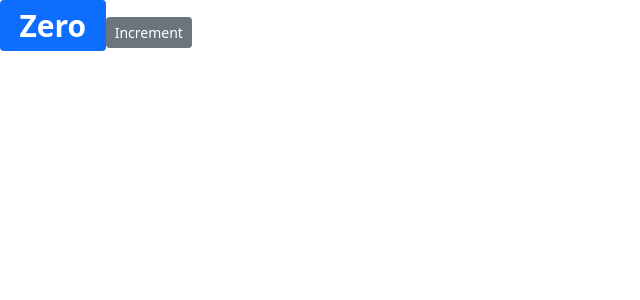
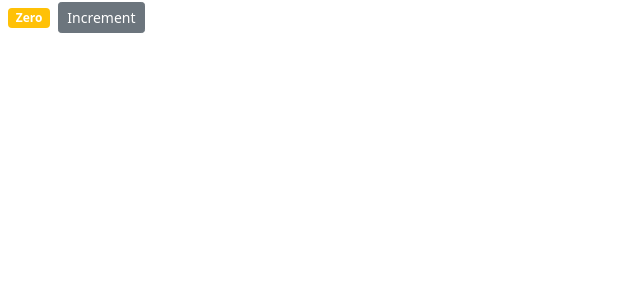
Before and after one commit to Chen-Stefan/React_tutorial, a React (Create React App) app in the folder tutorial/: page / in a window 1280 px wide. Shown: the top 300 px of the page, without its empty margins (0-640 px from the left). Built offline with nearby package versions, Linux system fonts and the light colour scheme.

Commit message:
refactor variable declaration in a separate method

```diff
--- a/tutorial/src/components/Counter.jsx
+++ b/tutorial/src/components/Counter.jsx
@@ -4,15 +4,21 @@ import {Button, Badge} from 'react-bootstrap'
 
 class Counter extends Component {
   state = {
-    count: 0,
+    count: 0
   };
   render() {
     return (
       <div>
-        <span style = {{fontSize: 30}}className="badge bg-primary">{this.formatCount()}</span>
+        <span className= {this.getBadgeClasses()}>{this.formatCount()}</span>
         <button className="btn btn-secondary btn-sm">Increment</button>
       </div>
     );
+  }
+
+  getBadgeClasses() {
+    let classes = 'badge m-2 ';
+    classes += this.state.count === 0 ? 'bg-warning' : 'bg-primary';
+    return classes;
   }
 
   formatCount() {
```
